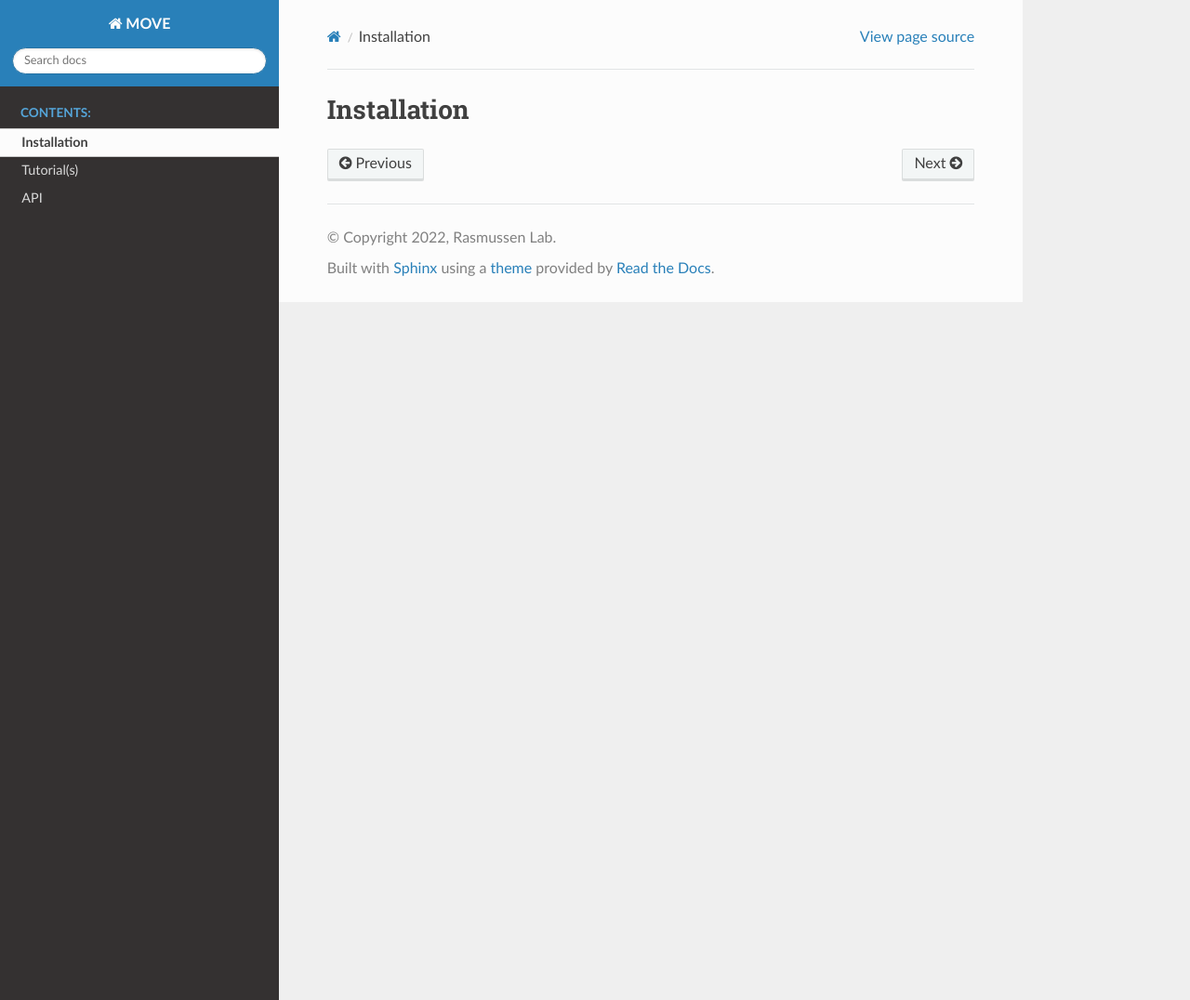
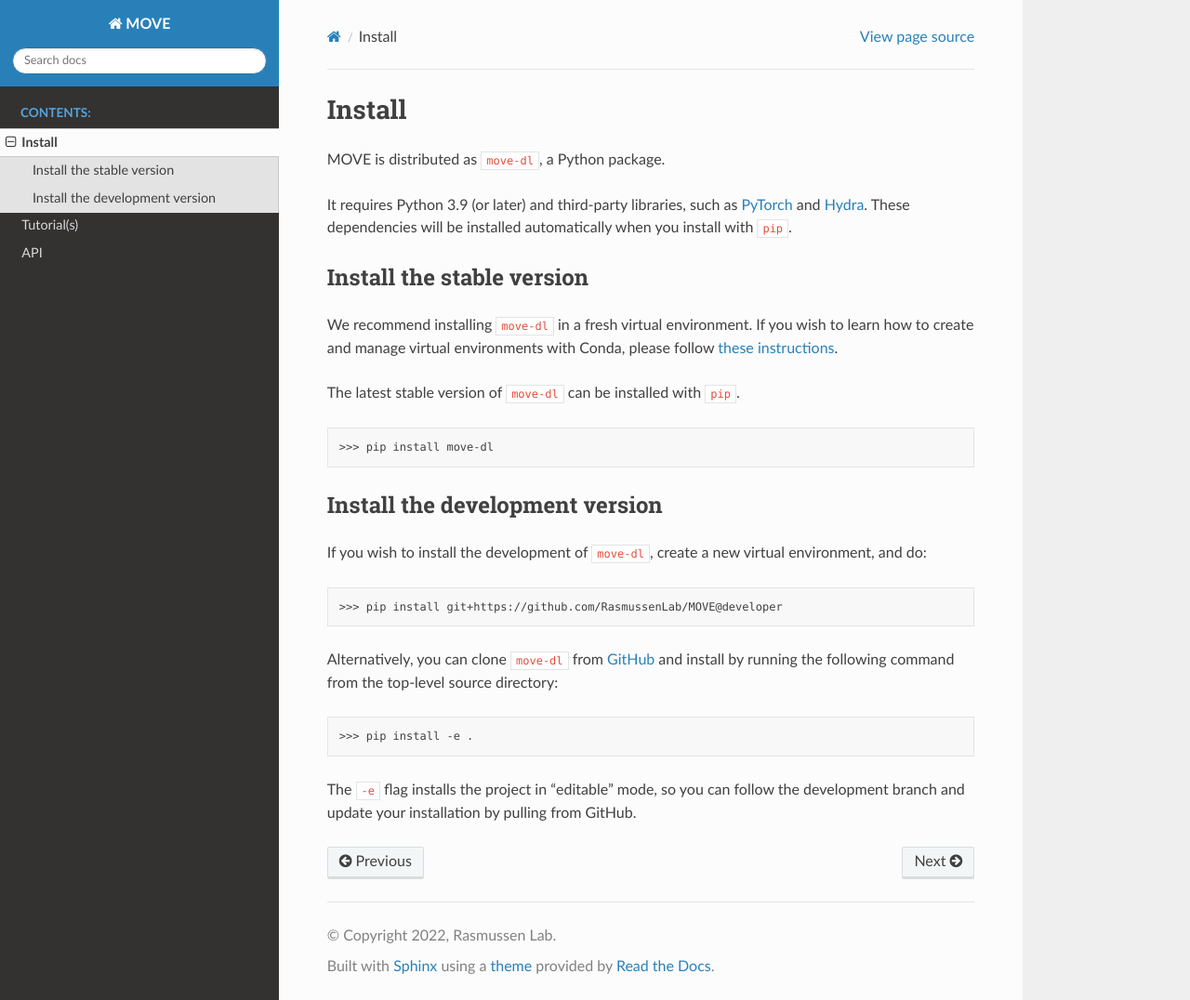
Before and after one commit to RasmussenLab/MOVE, a Sphinx documentation site: the page built from docs/source/pages/installation.rst, in a window 1280 px wide and 1076 px high. Shown: the whole window at 93% size. Built offline with Sphinx 7.4.7 and the Read the Docs theme 2.0.0, drawn with Linux system fonts in a browser that asks for light colours; pages that are not in the unit, such as notebooks, are missing from menus.

Commit message:
:memo: Add install page

```diff
--- a/docs/source/pages/installation.rst
+++ b/docs/source/pages/installation.rst
@@ -1,2 +1,47 @@
-Installation
-============
+Install
+=======
+
+MOVE is distributed as ``move-dl``, a Python package.
+
+It requires Python 3.9 (or later) and third-party libraries, such as `PyTorch`_
+and `Hydra`_. These dependencies will be installed automatically when you
+install with ``pip``.
+
+Install the stable version
+--------------------------
+
+We recommend installing ``move-dl`` in a fresh virtual environment. If you wish
+to learn how to create and manage virtual environments with Conda, please
+follow `these instructions`_.
+
+The latest stable version of ``move-dl`` can be installed with ``pip``.
+
+.. code-block:: bash
+
+    >>> pip install move-dl
+
+Install the development version
+-------------------------------
+
+If you wish to install the development of ``move-dl``, create a new virtual
+environment, and do:
+
+.. code-block:: bash
+
+    >>> pip install git+https://github.com/RasmussenLab/MOVE@developer
+
+Alternatively, you can clone ``move-dl`` from `GitHub`_ and install by
+running the following command from the top-level source directory:
+
+.. code-block:: bash
+
+    >>> pip install -e .
+
+The ``-e`` flag installs the project in "editable" mode, so you can follow the
+development branch and update your installation by pulling from GitHub.
+
+.. _PyTorch: https://pytorch.org/
+.. _Hydra: https://hydra.cc/
+.. _GitHub: https://github.com/RasmussenLab/MOVE
+
+.. _these instructions: https://docs.conda.io/projects/conda/en/latest/user-guide/getting-started.html
```
